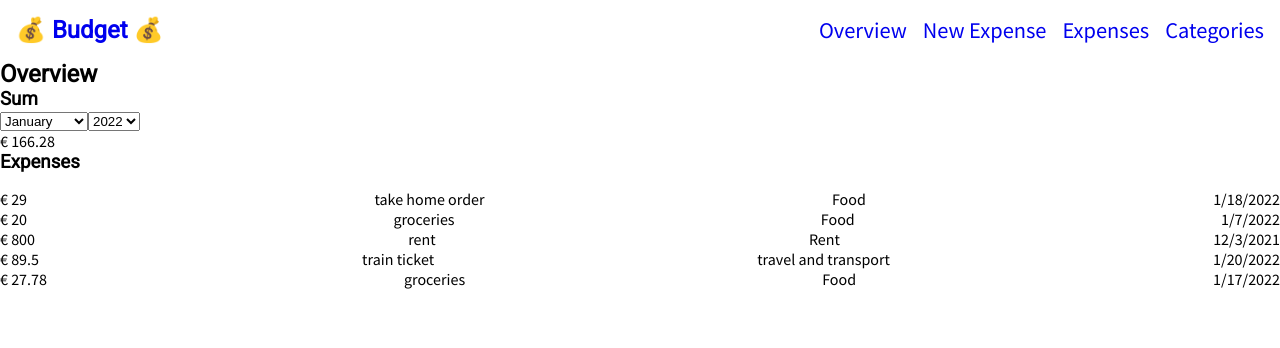
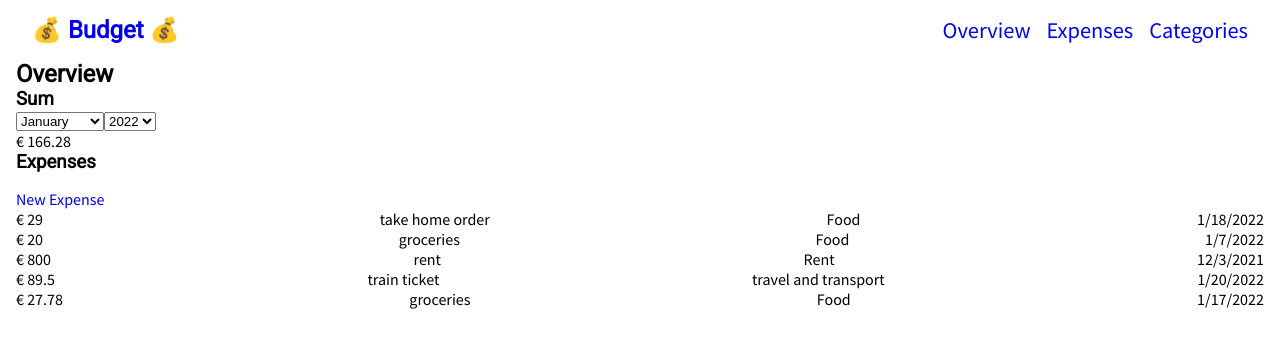
Before and after one commit to donatmarton/budget, a React (Create React App) app: page / in a window 1280 px wide. Shown: the top 348 px of the page. Built offline with nearby package versions, Linux system fonts and the light colour scheme.

Commit message:
Style Navbar

```diff
--- a/src/App.css
+++ b/src/App.css
@@ -12,3 +12,7 @@ h3 {
 a {
   text-decoration: none;
 }
+
+.app {
+  margin: 0 1rem;
+}
--- a/src/components/ExpenseList.js
+++ b/src/components/ExpenseList.js
@@ -1,4 +1,5 @@
 import React from "react";
+import { Link } from "react-router-dom";
 import DataContext from "../DataContext";
 import Expense from "./Expense";
 import "./ExpenseList.css"
@@ -20,6 +21,7 @@ const ExpenseList = ({ expenses }) => {
   })
   return (
     <ul className="expense-list">
+      <Link to="/expenses/new">New Expense</Link>
       {expenseItems}
     </ul>
   )
--- a/src/components/nav/Navbar.css
+++ b/src/components/nav/Navbar.css
@@ -1,15 +1,26 @@
 .navbar {
   display: flex;
+  flex-direction: column;
   align-items: center;
   padding: 1rem;
+  gap: 0.5rem;
 }
-
-.navbar__logo {
-  margin-right: auto;
-}
-
 .navbar__menu {
-  font-size: 1.4rem;
+  font-size: 1.2rem;
   display: flex;
   gap: 1rem;
 }
+
+@media screen and (min-width: 800px) {
+  .navbar {
+    flex-direction: row;
+  }
+
+  .navbar__logo {
+    margin-right: auto;
+  }
+
+  .navbar__menu {
+    font-size: 1.4rem;
+  }
+}
--- a/src/components/nav/Navbar.js
+++ b/src/components/nav/Navbar.js
@@ -10,7 +10,6 @@ const Navbar = () => {
       </Link>
       <div className="navbar__menu">
         <Link to="/">Overview</Link>
-        <Link to="expenses/new">New Expense</Link>
         <Link to="expenses">Expenses</Link>
         <Link to="categories">Categories</Link>
       </div>
```
